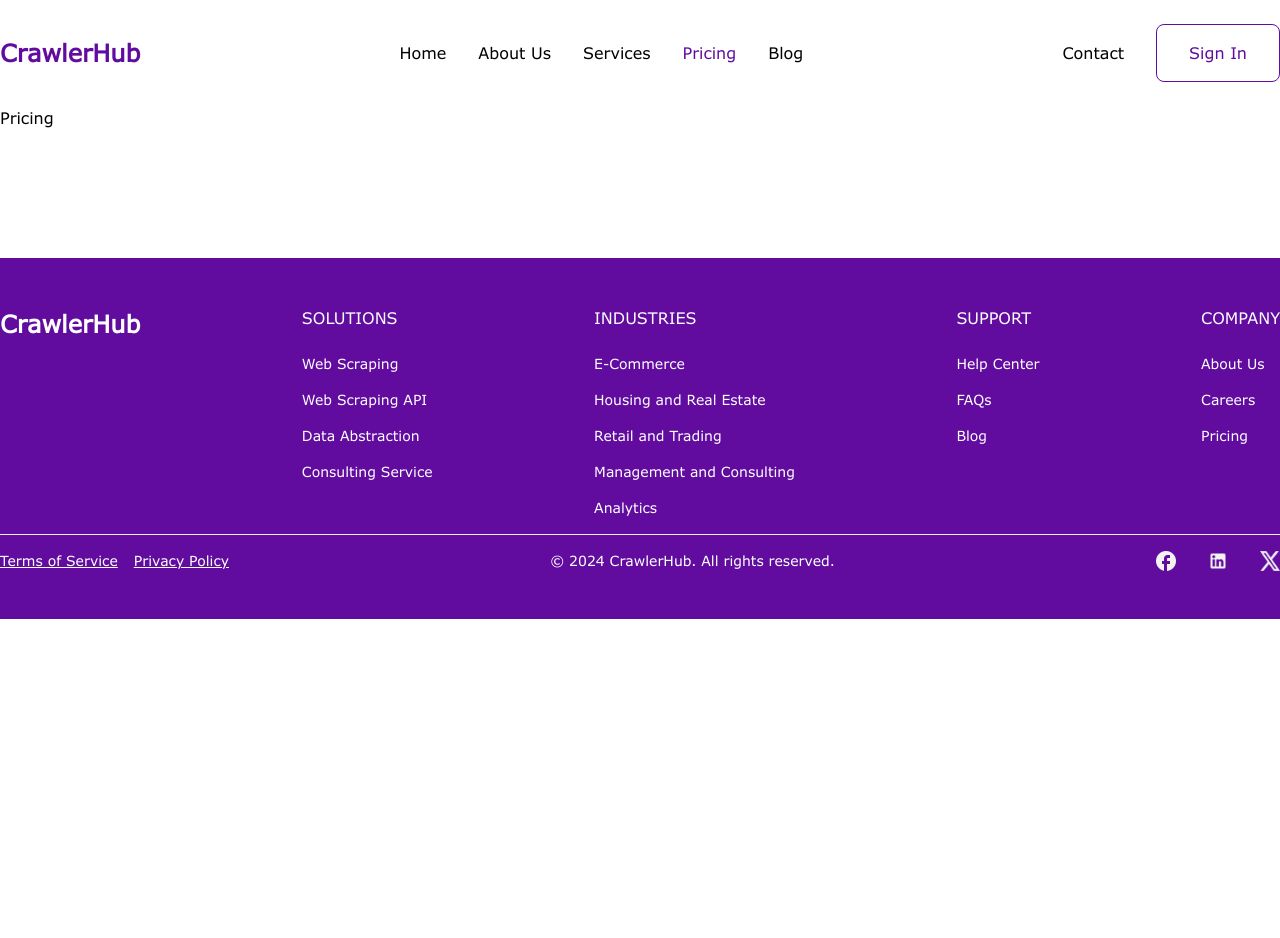
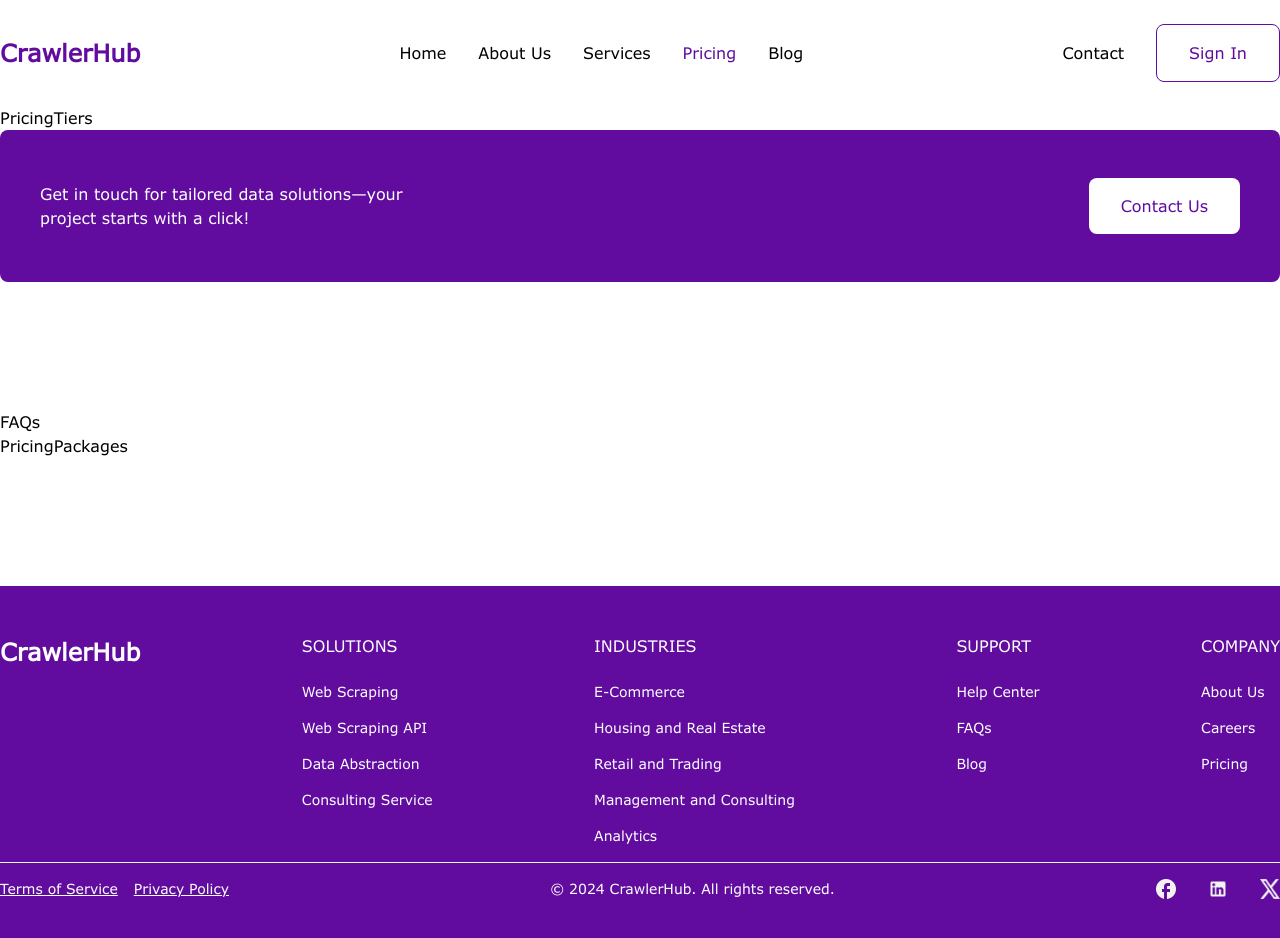
Before and after one commit to beecodeguy/crawlhub, a Next.js app: page /pricing in a window 1280 px wide. Shown: the top 938 px of the page. Before the commit the page ends 800 px from the top, so only its background shows below. Built offline with nearby package versions, Linux system fonts and the light colour scheme.

Commit message:
initiated pricing pages

```diff
--- /dev/null
+++ b/src/app/(webpage)/pricing/_components/FAQs.tsx
@@ -0,0 +1,7 @@
+import React from "react";
+
+const FAQs = () => {
+  return <div>FAQs</div>;
+};
+
+export default FAQs;
--- /dev/null
+++ b/src/app/(webpage)/pricing/_components/PricingPackages.tsx
@@ -0,0 +1,7 @@
+import React from "react";
+
+const PricingPackages = () => {
+  return <div>PricingPackages</div>;
+};
+
+export default PricingPackages;
--- /dev/null
+++ b/src/app/(webpage)/pricing/_components/PricingTiers/index.tsx
@@ -0,0 +1,7 @@
+import React from "react";
+
+const PricingTiers = () => {
+  return <div>PricingTiers</div>;
+};
+
+export default PricingTiers;
--- a/src/app/(webpage)/pricing/page.tsx
+++ b/src/app/(webpage)/pricing/page.tsx
@@ -1,10 +1,17 @@
 import React from "react";
+import PricingTiers from "./_components/PricingTiers";
+import ContactUsBanner from "@/components/containers/Banner/ContactUs";
+import FAQs from "./_components/FAQs";
+import PricingPackages from "./_components/PricingPackages";
 
 const Pricing = () => {
   return (
-    <section>
-      Pricing
-    </section>
+    <>
+      <PricingTiers />
+      <ContactUsBanner />
+      <FAQs />
+      <PricingPackages />
+    </>
   );
 };
 
```
